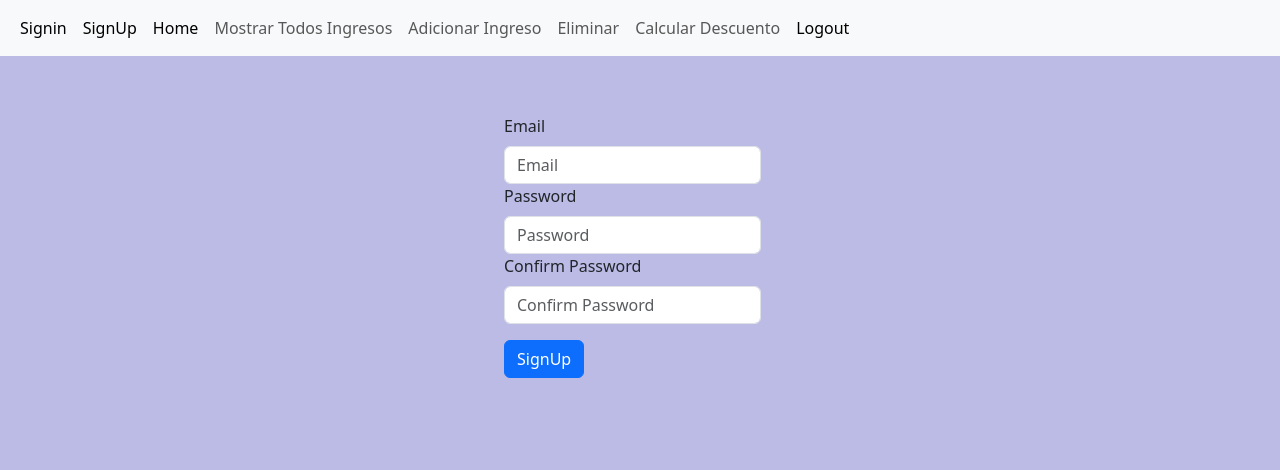
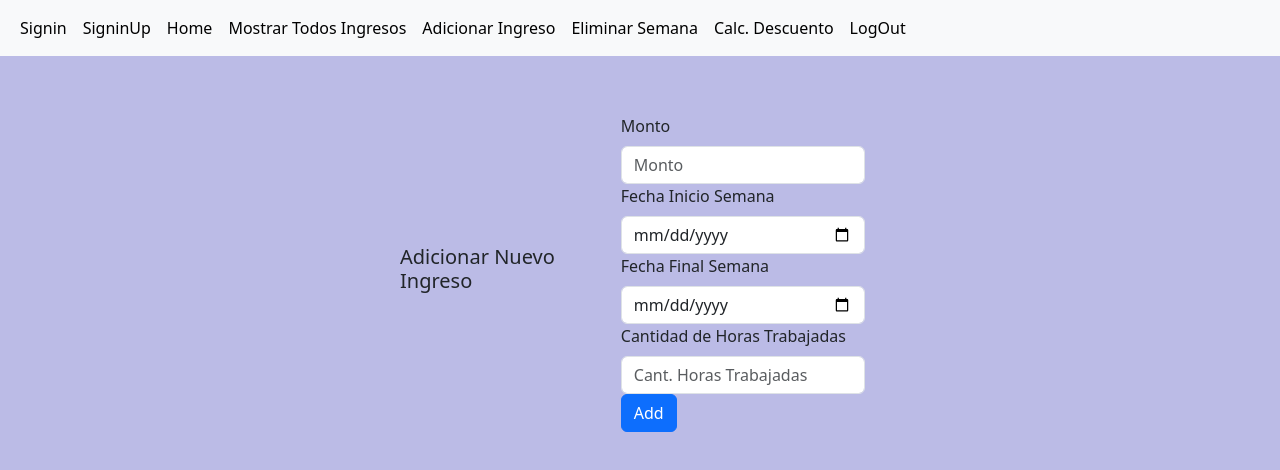
Before and after one commit to rrabreu2425/Ingresos, a React (Create React App) app in the folder client-ingresos/: page /addIngresos in a window 1280 px wide. Shown: the top 470 px of the page. Built offline with nearby package versions, Linux system fonts and the light colour scheme.

Commit message:
add Router in React app

```diff
--- a/client-ingresos/package.json
+++ b/client-ingresos/package.json
@@ -34,5 +34,8 @@
       "last 1 firefox version",
       "last 1 safari version"
     ]
+  },
+  "devDependencies": {
+    "react-router-dom": "^6.25.1"
   }
 }
--- a/client-ingresos/public/index.html
+++ b/client-ingresos/public/index.html
@@ -10,38 +10,7 @@
       name="description"
       content="Web site created using create-react-app"
     />
-    <nav class="navbar navbar-expand-lg bg-body-tertiary">
-      <div class="container-fluid">
-       <div class="collapse navbar-collapse" id="navbarNav">
-          <ul class="navbar-nav">
-            <li class="nav-item">
-              <a class="nav-link active" aria-current="page" href=''>Signin</a>
-            </li>
-            <li class="nav-item">
-              <a class="nav-link active" aria-current="page" href=''>SignUp</a>
-            </li>
-            <li class="nav-item">
-              <a class="nav-link active" aria-current="page" href=''>Home</a>
-            </li>
-            <li class="nav-item">
-              <a class="nav-link" href=''>Mostrar Todos Ingresos</a>
-            </li>
-            <li class="nav-item">
-              <a class="nav-link" href=''>Adicionar Ingreso</a>
-            </li>
-            <li class="nav-item">
-              <a class="nav-link" href=''>Eliminar</a>
-            </li>
-            <li class="nav-item">
-              <a class="nav-link" href=''>Calcular Descuento</a>
-            </li>
-            <li class="nav-item">
-              <a class="nav-link active" aria-current="page" href=''>Logout</a>
-            </li>
-            </ul>
-        </div>
-      </div>
-    </nav>
+
 
     <title>Api Ingresos</title>
   </head>
--- a/client-ingresos/src/App.js
+++ b/client-ingresos/src/App.js
@@ -1,16 +1,30 @@
 import logo from './logo.svg';
 import './App.css';
+import { BrowserRouter, Routes, Route } from "react-router-dom";
 import SignIn from './pages/signIn'
 import SignUp from './pages/signUp'
-
+import AddWeek from './pages/addWeek';
+import AllWeek from './pages/allWeek';
+import Layout from './pages/layout';
+import Home from './pages/home';
 function App() {
   return (
     <div className="App">
       <div className='Header'>
-
+      <BrowserRouter>
+      <Routes>
+        <Route path="/" element={<Layout />}>
+          <Route index element={<Home />} />
+          <Route path="signUp" element={<SignUp />} />
+          <Route path="signIn" element={<SignIn />} />
+          <Route path="allIngresos" element={<AllWeek />} />
+          <Route path="addIngresos" element={<AddWeek />} />
+         </Route>
+      </Routes>
+    </BrowserRouter>
       </div>
       <div className='principal-container'>
-         <SignUp />
+
       </div>
 
     </div>
--- a/client-ingresos/src/css/signIn.css
+++ b/client-ingresos/src/css/style.css
@@ -1,12 +1,18 @@
 .container{
     width: 500px;
-    min-height: 40px;
+    min-height: 160px;
     margin: 50px 380px;
     padding: 8px 15px 8px 20px;
     display: flex;
     justify-content: center;
     align-items: center;
-
-
     cursor: pointer;
 }
+.table{
+    width: 80%;
+    margin: 80px;
+    height: 100px;
+    justify-content: center;
+    align-items: center;
+    cursor: pointer;
+}
--- /dev/null
+++ b/client-ingresos/src/pages/addWeek.js
@@ -0,0 +1,51 @@
+import React from "react"
+import '../css/style.css'
+import Label from "../components/label"
+import Input from "../components/input"
+import Button from "../components/button"
+function AddWeek() {
+    return (
+
+        <div className='container'>
+            <h5>Adicionar Nuevo Ingreso</h5>
+            <form method="post" action=''>
+                <Label
+                    title='Monto' />
+                <Input
+                    id='monto'
+                    name='monto'
+                    placeholder='Monto'
+                    type='Number' />
+
+                <Label
+                    title='Fecha Inicio Semana' />
+                <Input
+                    id='fechaInicioSemana'
+                    name='fechaInicioSemana'
+                    placeholder='Fecha Inicio Semana'
+                    type='Date' />
+
+                <Label
+                    title='Fecha Final Semana' />
+                <Input
+                    id='fechaFinalSemana'
+                    name='fechaFinalSemana'
+                    placeholder='Fecha Final Semana'
+                    type='Date' />
+
+                <Label
+                    title='Cantidad de Horas Trabajadas' />
+                <Input
+                    id='cantHorasTrabajadas'
+                    name='cantHorasTrabajadas'
+                    placeholder='Cant. Horas Trabajadas'
+                    type='Number' />
+
+                <Button
+                    type='submit'
+                    name='Add' />
+            </form>
+        </div >
+    )
+}
+export default AddWeek
--- /dev/null
+++ b/client-ingresos/src/pages/allWeek.js
@@ -0,0 +1,34 @@
+import React from "react";
+
+import '../css/style.css'
+function AllWeek(){
+    return(
+        <div className='table'>
+        <table className="table table-dark table-striped">
+        <thead>
+          <tr>
+            <th scope="col">#</th>
+            <th scope="col">Monto</th>
+            <th scope="col">Fecha Inicio Semana</th>
+            <th scope="col">Fecha Final de Semana</th>
+            <th scope="col">Cantidad de horas</th>
+          </tr>
+        </thead>
+        <tbody>
+
+          <tr>
+
+            <th scope="row"></th>
+            <td></td>
+            <td></td>
+            <td></td>
+            <td></td>
+
+          </tr>
+
+         </tbody>
+      </table>
+      </div>
+    )
+    }
+    export default AllWeek
--- /dev/null
+++ b/client-ingresos/src/pages/home.js
@@ -0,0 +1,9 @@
+import React from "react";
+
+
+function Home(){
+    return(
+        <h1>Home Page</h1>
+    )
+}
+export default Home
--- /dev/null
+++ b/client-ingresos/src/pages/layout.js
@@ -0,0 +1,43 @@
+import { Outlet, Link } from 'react-router-dom'
+
+function Layout() {
+    return (
+        <>
+            <nav class="navbar navbar-expand-lg bg-body-tertiary">
+                <div class="container-fluid">
+                    <div class="collapse navbar-collapse" id="navbarNav">
+                        <ul class="navbar-nav">
+                            <li class="nav-item">
+                                <Link to='/signIn' className='nav-link active'>Signin</Link>
+                            </li>
+                            <li class="nav-item">
+                                <Link to='/signUp' className='nav-link active'>SigninUp</Link>
+                            </li>
+                            <li class="nav-item">
+                                <Link to='/' className='nav-link active'>Home</Link>
+                            </li>
+                            <li class="nav-item">
+                                <Link to='/allIngresos' className='nav-link active'>Mostrar Todos Ingresos</Link>
+                            </li>
+                            <li class="nav-item">
+                                <Link to='/addIngresos' className='nav-link active'>Adicionar Ingreso</Link>
+                            </li>
+                            <li class="nav-item">
+                                <Link to='/delete' className='nav-link active'>Eliminar Semana</Link>
+                            </li>
+                            <li class="nav-item">
+                                <Link to='/descuento' className='nav-link active'>Calc. Descuento</Link>
+                            </li>
+                            <li class="nav-item">
+                                <Link to='/logout' className='nav-link active'>LogOut</Link>
+                            </li>
+                        </ul>
+
+                    </div>
+                </div>
+            </nav>
+            <Outlet />
+        </>
+    )
+}
+export default Layout
--- a/client-ingresos/src/pages/signIn.js
+++ b/client-ingresos/src/pages/signIn.js
@@ -1,5 +1,5 @@
 import React from "react";
-import '../css/signIn.css'
+import '../css/style.css'
 import Input from '../components/input';
 import Label from "../components/label";
 import Button from "../components/button";
--- a/client-ingresos/src/pages/signUp.js
+++ b/client-ingresos/src/pages/signUp.js
@@ -1,5 +1,5 @@
 import React from "react";
-import '../css/signIn.css'
+import '../css/style.css'
 import Label from "../components/label";
 import Input from "../components/input";
 import Button from "../components/button";
```
Also changed, not shown: 1 other file (tests, documents, lock files or other folders).
